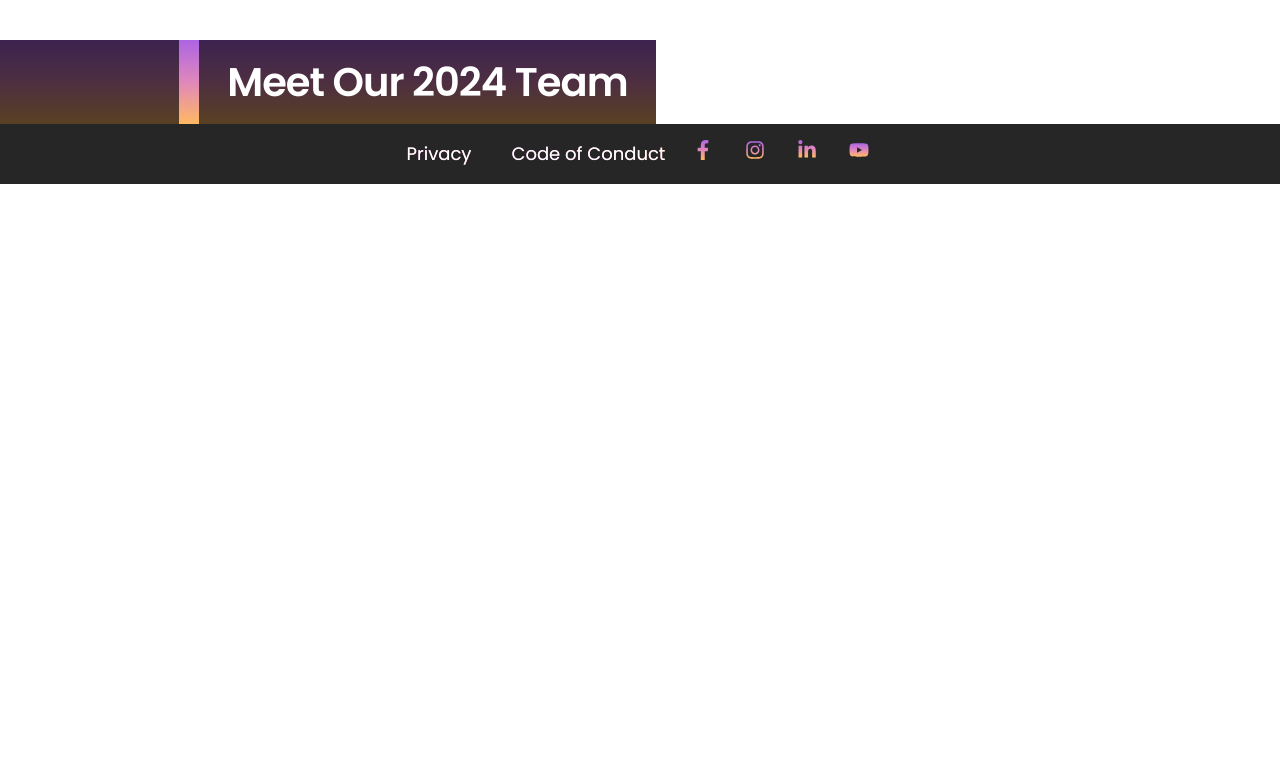
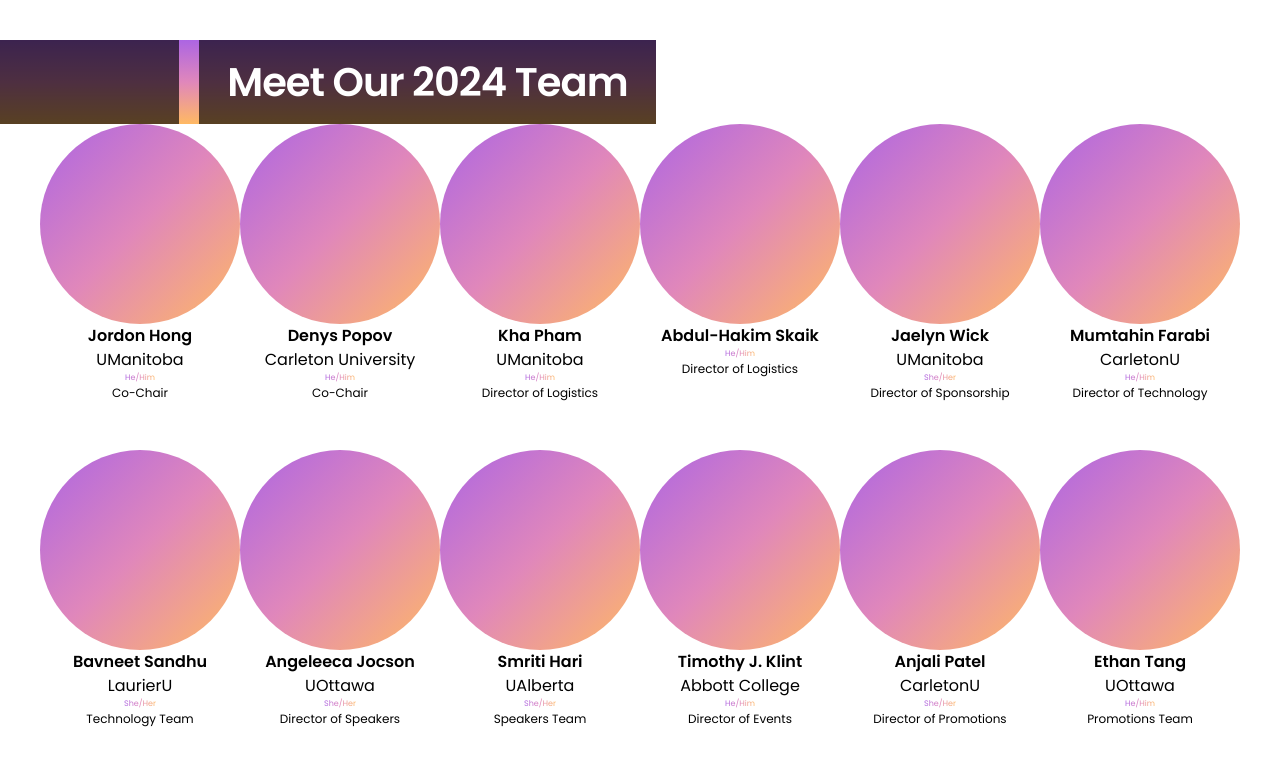
Before and after one commit to cusec/2024, a Next.js app: page /about in a window 1280 px wide. Shown: the part 1180-1954 px from the top of the page. Before the commit the page ends 1364 px from the top, so only its background shows below. Built offline with nearby package versions, Linux system fonts and the light colour scheme.

Commit message:
feat: Render team member cards to Team section in 'About Us' page

```diff
--- a/src/app/about/Team.tsx
+++ b/src/app/about/Team.tsx
@@ -2,13 +2,37 @@ import TeamCard from "./TeamCard";
 import teamMembers from "./teamMembers.json";
 
 export default function Team() {
-    return(
+  return (
     <>
       <div className="bg-gradient-to-b from-royalPurple via-roseQuartz to-goldenApricot w-fit flex space-x-5">
         <div className="w-6 md:w-12 lg:w-[14vw] bg-black/[.65]"></div>
-        <h2 className="text-white text-[28px] md:text-[40px] font-semibold bg-black/[.65] py-3 px-7 tracking-tight">Meet Our 2024 Team</h2>
+        <h2 className="text-white text-[28px] md:text-[40px] font-semibold bg-black/[.65] py-3 px-7 tracking-tight">
+          Meet Our 2024 Team
+        </h2>
       </div>
 
+      {/* Render team member cards */}
+      <div className="flex flex-wrap justify-center">
+        {teamMembers.map((member, index) => (
+          <TeamCard
+            key={index}
+            name={member.name}
+            university={member.university}
+            // image={member.image}  // You'll need to import or convert these images to StaticImageData
+            // university_image={member.university_image}  // Same as above
+            pronouns={member.pronouns}
+            role={member.role}
+            sub_role={member.sub_role}
+            program={member.program}
+            linkedin={member.linkedin}
+            instagram={member.instagram}
+            github={member.github}
+            website={member.website}
+            email={member.email}
+            fun_fact={member.fun_fact}
+          />
+        ))}
+      </div>
     </>
   );
 }
--- a/src/app/about/TeamCard.tsx
+++ b/src/app/about/TeamCard.tsx
@@ -5,8 +5,8 @@ import BlueBorderSquareBox from "@/components/Landing Page/BlueBorderSquareBox";
 type TeamCardProps = {
   name: string;
   university: string;
-  image: StaticImageData;
-  university_image: StaticImageData;
+  image?: StaticImageData;
+  university_image?: StaticImageData;
   pronouns: string;
   role: string;
   sub_role?: string; // Optional parameter
@@ -24,11 +24,11 @@ export default function TeamCard(props: TeamCardProps) {
     <div>
       <div className="flex flex-col items-center justify-center">
         <div className="w-[200px] aspect-square rounded-full bg-gradient-to-br from-royalPurple via-roseQuartz to-goldenApricot">
-          <Image
+          {/* <Image
             src={props.image}
             alt={props.name}
             className="overflow-none p-6"
-          />
+          /> */}
         </div>
         <p className="font-semibold">{props.name}</p>
         <p>{props.university}</p>
```
Lines whose indentation alone changed are shown as unchanged.
